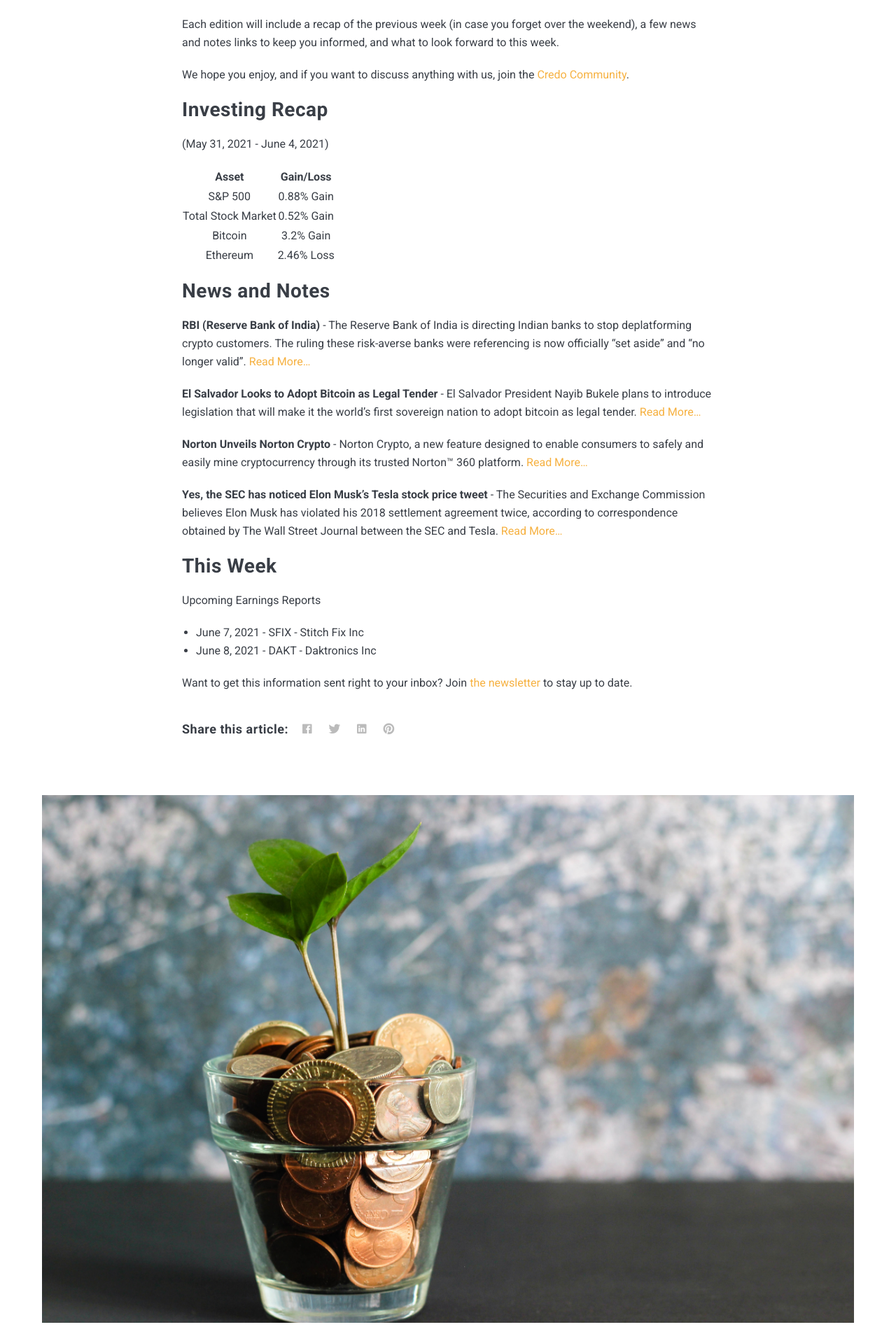
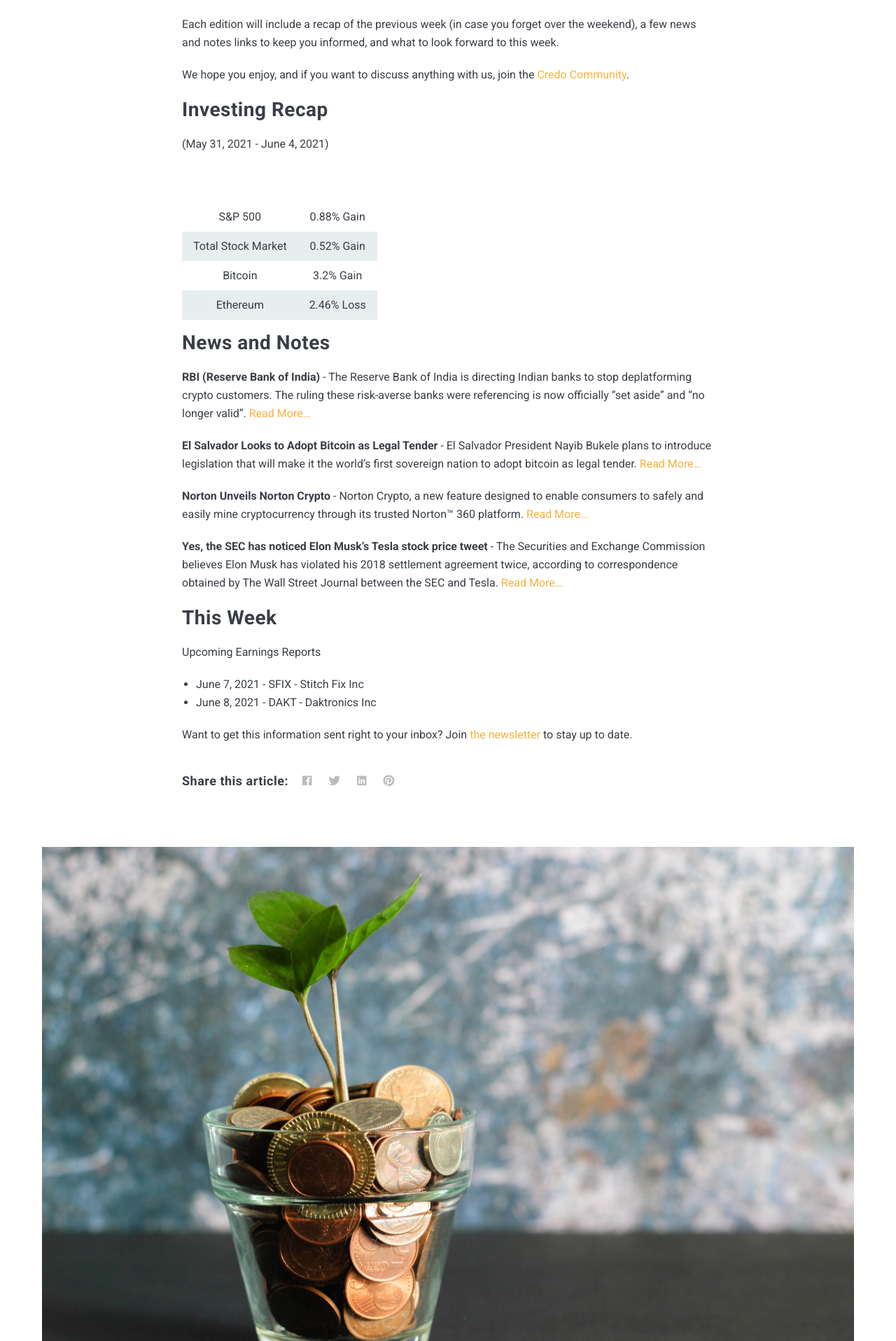
Before and after one commit to investwithcredo/investwithcredo.com, a Jekyll site: the page built from _posts/2021-06-07-credo-crunch-1.md, in a window 1280 px wide. Shown: the part 1175-3091 px from the top of the page at 70% size. Built offline with Jekyll 4.4.1, drawn with Linux system fonts in a browser that asks for light colours; nearby versions of some CDN libraries.

Commit message:
Update _base.scss

```diff
--- a/_sass/2-base/_base.scss
+++ b/_sass/2-base/_base.scss
@@ -125,3 +125,26 @@
   border: 0;
   background: $light-gray;
 }
+table {
+  display: block;
+  overflow-x: auto;
+  margin: 1rem 0;
+
+  td {
+    border: 0px solid #ddd;
+    padding: 8px 16px;
+  }
+
+  th {
+    @extend td;
+    padding-top: 12px;
+    padding-bottom: 12px;
+    font-weight: 500;
+    text-align: left;
+    color: white;
+  }
+
+  tr:nth-child(even) {
+    background-color: $light-gray;
+  }
+}
```
